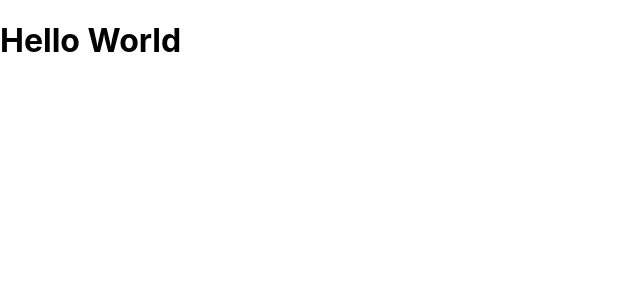
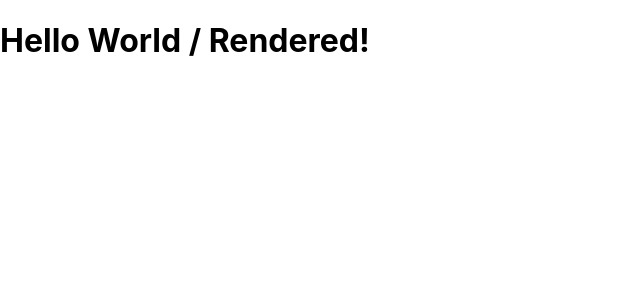
Before and after one commit to kodecdac/advday1, a React (Create React App) app: page / in a window 1280 px wide. Shown: the top 300 px of the page, without its empty margins (0-640 px from the left). Built offline with nearby package versions, Linux system fonts and the light colour scheme.

Commit message:
folder structre overview.

```diff
--- a/public/index.html
+++ b/public/index.html
@@ -24,11 +24,13 @@
       work correctly both with client-side routing and a non-root public URL.
       Learn how to configure a non-root public URL by running `npm run build`.
     -->
-    <title>React App</title>
+    <title>My React App</title>
   </head>
   <body>
     <noscript>You need to enable JavaScript to run this app.</noscript>
+
     <div id="root"></div>
+
     <!--
       This HTML file is a template.
       If you open it directly in the browser, you will see an empty page.
--- a/src/App.js
+++ b/src/App.js
@@ -1,12 +1,9 @@
-// JSX => JavaScript XML
-// NEEDS TO RETURN TAG
-// Strict - Only one Root/Parent Tag
+// Its Component / Tag
+// User Defined Tag
+// <App /> || <h1 />
 function App() {
-  return (
-    <div>
-      <h1>Hello World</h1>
-    </div>
-  );
+  return <h1>Hello World / Rendered!</h1>;
 }
 
+// ES 6 SYNTAX
 export default App;
```
Also changed, not shown: src/index.js (+8 -6 lines).
